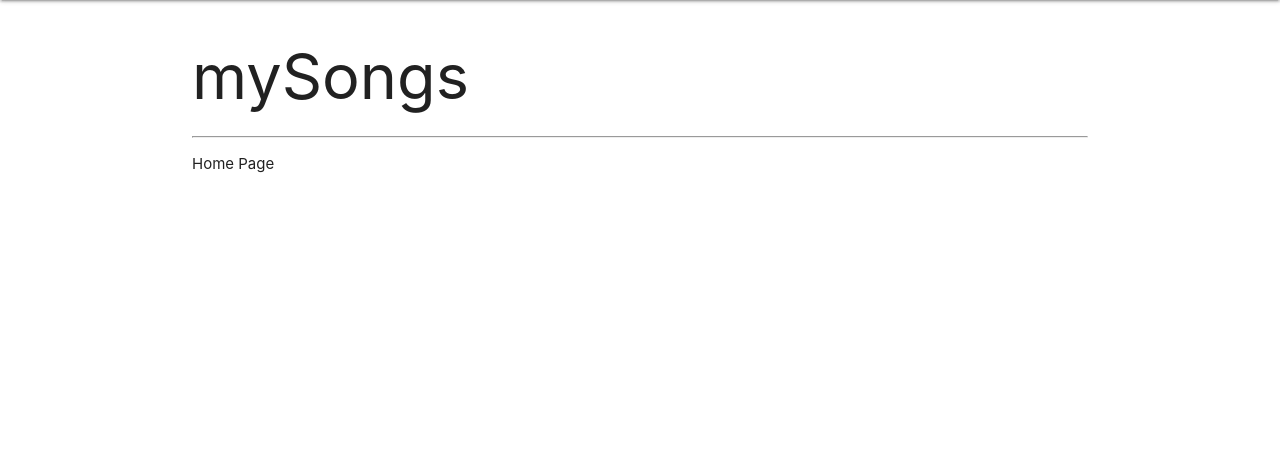
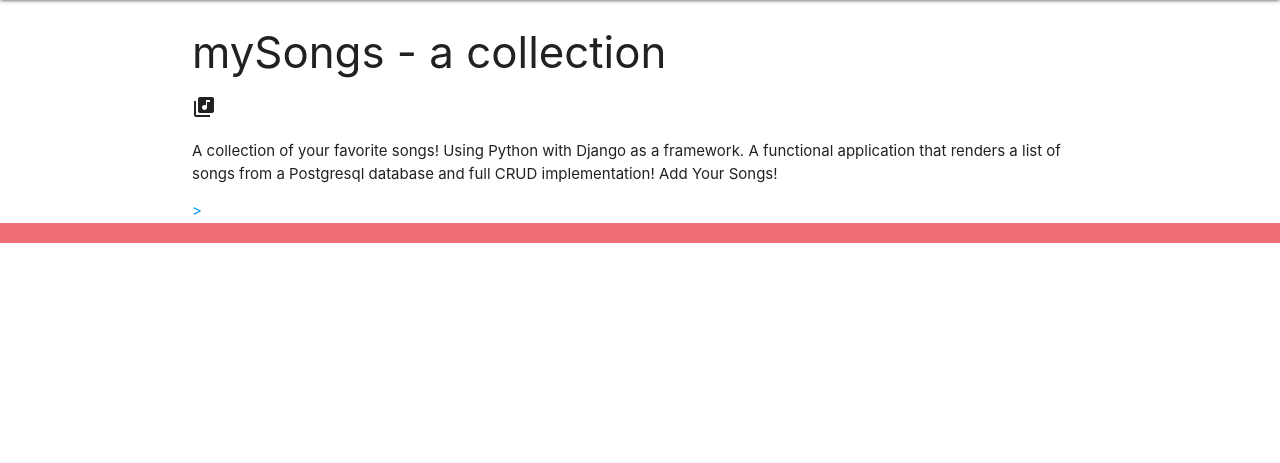
Before and after one commit to elvisEspinozaN/my_Songs, a Django app: page / in a window 1280 px wide. Shown: the part 64-527 px from the top of the page. Run offline with Django 4.2, Linux system fonts and the light colour scheme; style sheets or scripts are compiled from the project's sources.

Commit message:
wip: scss folder created/home page styling

```diff
--- a/main_app/templates/base.html
+++ b/main_app/templates/base.html
@@ -7,6 +7,10 @@
     <meta name="viewport" content="width=device-width, initial-scale=1.0" />
     <meta http-equiv="X-UA-Compatible" content="ie=edge" />
     <title>mySongs</title>
+    <link
+      href="https://fonts.googleapis.com/icon?family=Material+Icons"
+      rel="stylesheet"
+    />
     <link
       rel="stylesheet"
       href="https://cdnjs.cloudflare.com/ajax/libs/materialize/1.0.0/css/materialize.min.css"
--- a/main_app/templates/home.html
+++ b/main_app/templates/home.html
@@ -1,5 +1,24 @@
 {% extends 'base.html' %}{% block content %}
-<h1>mySongs</h1>
-<hr />
-<p>Home Page</p>
+<section class="home_lp">
+  <div class="home_lp__text">
+    <div class="home_lp__header">
+      <h3>mySongs - a collection</h3>
+      <i class="material-icons">library_music</i>
+    </div>
+    <p>
+      A collection of your favorite songs! Using Python with Django as a
+      framework. A functional application that renders a list of songs from a
+      Postgresql database and full CRUD implementation! Add Your Songs!
+    </p>
+    <div class="home_arrow">
+      <a href="{% url 'songs_create' %}" class="arrow__item">></a>
+    </div>
+  </div>
+
+  <div class="home_lp__stripe">
+    <div class="stripes"></div>
+    <div class="stripes"></div>
+    <div class="stripes"></div>
+  </div>
+</section>
 {% endblock%}
```
Also changed, not shown: main_app/static/scss/style.scss (added).
